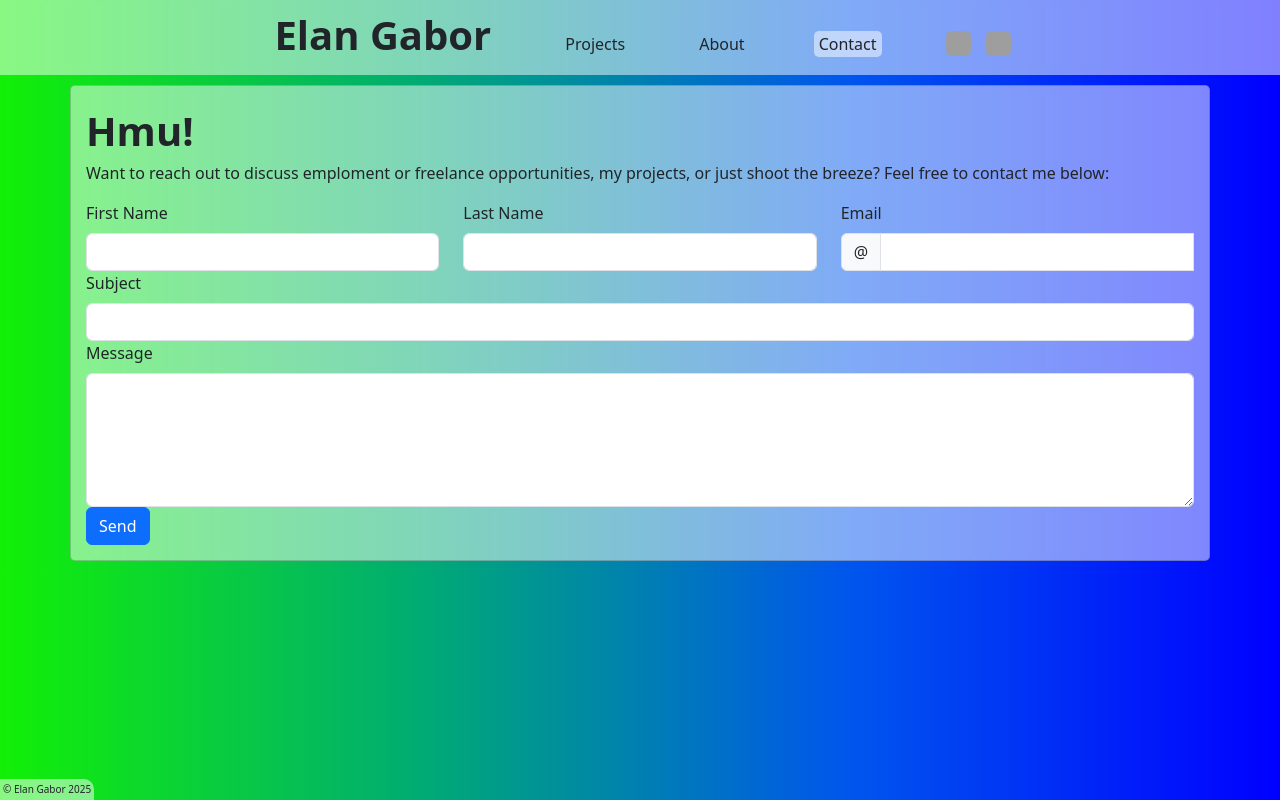
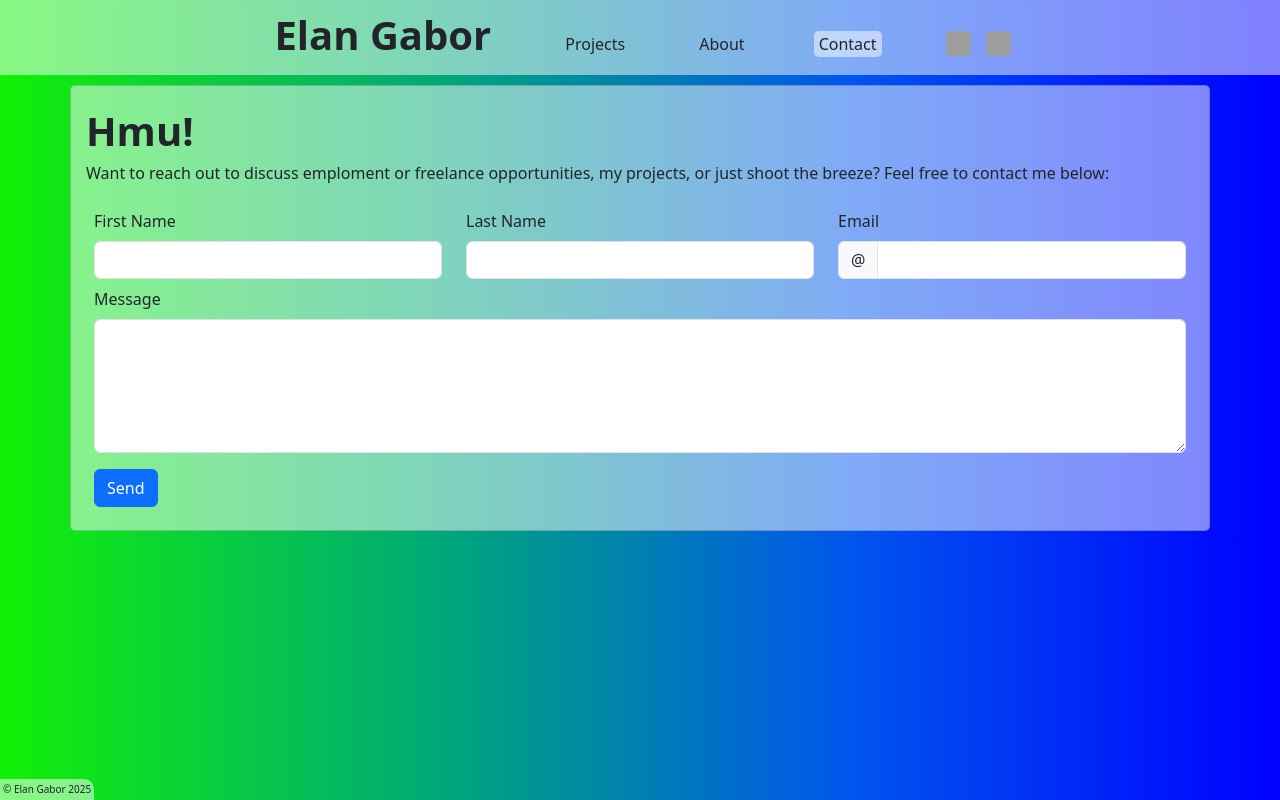
Before and after one commit to gabor6502/elan-site, a React (Create React App) app: page /contact in a window 1280 px wide. Built offline with nearby package versions, Linux system fonts and the light colour scheme; grey boxes are pictures that could not be loaded.

Commit message:
footer and header fixes, contact form styling

```diff
--- a/src/components/Contact/ContactForm.js
+++ b/src/components/Contact/ContactForm.js
@@ -19,7 +19,7 @@ export default function ContactForm()
     }
 
     return(<>
-        <Row>
+        <Row className="p-2">
             <Form noValidate validated={validated} onSubmit={handleSubmit}>
                 <Row>
                     <Form.Group as={Col} controlId="firstName">
@@ -38,26 +38,19 @@ export default function ContactForm()
                         <Form.Label>Email</Form.Label>
                         <InputGroup>
                             <InputGroup.Text>@</InputGroup.Text>
-                            <Form.Control required type="text" />
+                            <Form.Control required type="text" className="rounded-end" />
                             <Form.Control.Feedback type="invalid">Please enter your email.</Form.Control.Feedback>
                         </InputGroup>
                     </Form.Group>
                 </Row>
-                <Row>
-                    <Form.Group as={Col} controlId="subject">
-                        <Form.Label>Subject</Form.Label>
-                        <Form.Control required type="text" />
-                        <Form.Control.Feedback type="invalid">A message subject is required.</Form.Control.Feedback>
-                    </Form.Group>
-                </Row>
-                <Row>
+                <Row className="mt-2">
                     <Form.Group as={Col} controlId="message">
                         <Form.Label>Message</Form.Label>
                         <Form.Control required as="textarea" rows={5} />
                         <Form.Control.Feedback type="invalid">A message is required.</Form.Control.Feedback>
                     </Form.Group>
                 </Row>
-                <Button type="submit">Send</Button>
+                <Button type="submit" className="mt-3">Send</Button>
             </Form>
         </Row>
     </>)
--- a/src/components/Footer/Footer.js
+++ b/src/components/Footer/Footer.js
@@ -2,6 +2,6 @@
 export default function Footer()
 {
     return(<>
-        <span id="footer">&copy; Elan Gabor 2025</span>
+        <footer id="footer">&copy; Elan Gabor 2025</footer>
     </>)
 }
--- a/src/components/Header/header.css
+++ b/src/components/Header/header.css
@@ -10,6 +10,8 @@
     padding-top: 5px;
 
     margin-bottom: 10px;
+
+    z-index: 1;
 }
 
 #header span
--- a/src/index.css
+++ b/src/index.css
@@ -38,8 +38,8 @@ body
    background: rgba(256,256,256, 0.5);
    backdrop-filter: blur(2px);
 
-   position: absolute;
-   bottom: 0;
+   position: fixed;
+   bottom: 0%;
 
    font-size: x-small;
    padding: 3px;
```
